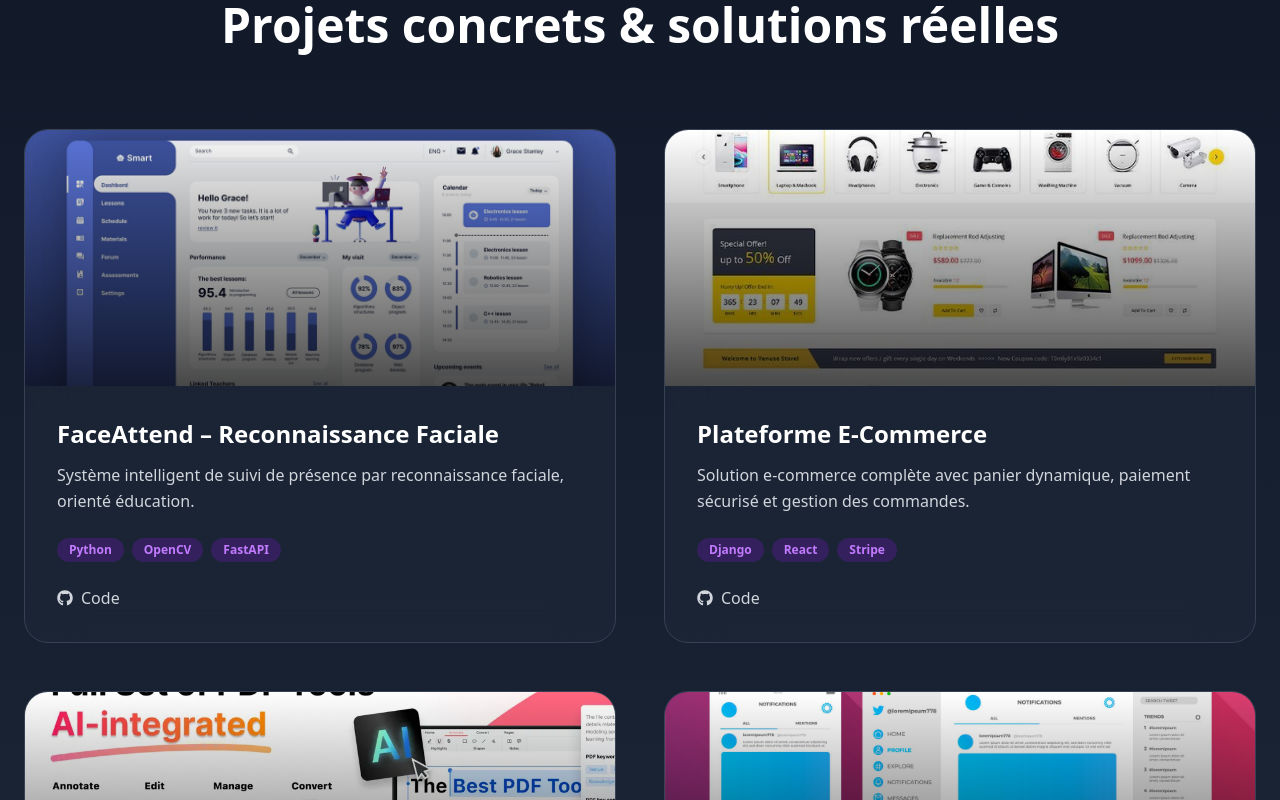
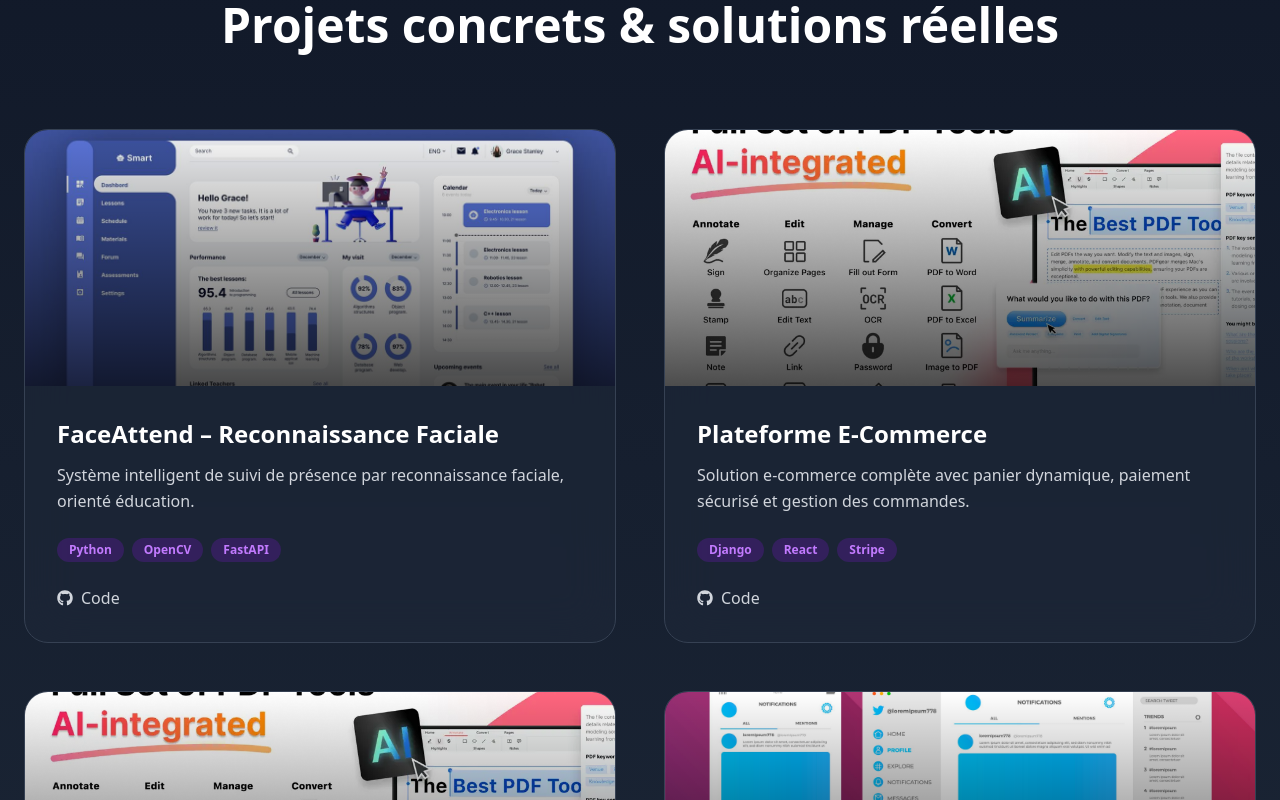
Before and after one commit to Wamso-diop/lontsi, a React (Vite) app: page / in a window 1280 px wide. Shown: the part 3760-4560 px from the top of the page. Built offline with nearby package versions, Linux system fonts and the light colour scheme.

Commit message:
`` On branch main :q ajout des images

```diff
--- a/src/components/Projects.jsx
+++ b/src/components/Projects.jsx
@@ -2,10 +2,10 @@
 import { motion } from "framer-motion";
 import { FaGithub, FaExternalLinkAlt } from "react-icons/fa";
 
-import pdfApp from "../assets/python.jpg";
-import messagingApp from "../assets/python.jpg";
-import ecommerce from "../assets/python.jpg";
-import faceAttend from "../assets/python.jpg";
+import pdfApp from "../assets/pdf.png";
+import messagingApp from "../assets/sms.jpg";
+import ecommerce from "../assets/pdf.png";
+import faceAttend from "../assets/face.jpg";
 
 const projects = [
   {
@@ -15,7 +15,7 @@
     tech: ["Python", "OpenCV", "FastAPI"],
     github: "https://github.com/ton/repo-faceattend",
     demo: null,
-    image: "src/assets/face.jpg",
+    image: faceAttend,
   },
     {
     title: "Plateforme E-Commerce",
@@ -24,7 +24,7 @@
     tech: ["Django", "React", "Stripe"],
     github: "https://github.com/ton/repo-ecommerce",
     demo: null,
-    image: "src/assets/ecom.jpg",
+    image: ecommerce,
   },
 
   {
@@ -34,7 +34,7 @@
     tech: ["Python", "Tkinter", "PyPDF2"],
     github: "https://github.com/ton/repo-pdf",
     demo: null,
-    image: "src/assets/pdf.png",
+    image: pdfApp,
   },
   {
     title: "Système d’Envoi de Messages",
@@ -43,7 +43,7 @@
     tech: ["FastAPI", "Twilio", "JWT"],
     github: "https://github.com/ton/repo-messages",
     demo: null,
-    image: "src/assets/sms.jpg",
+    image: messagingApp,
   },
 
 ];
```
